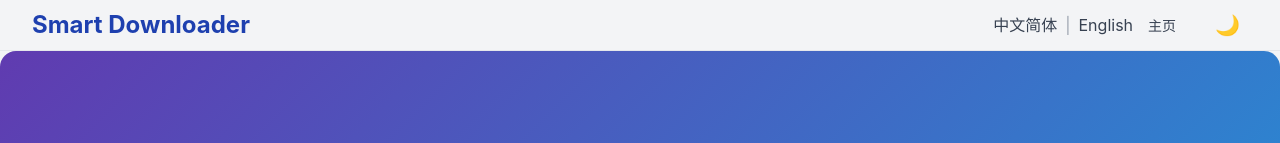
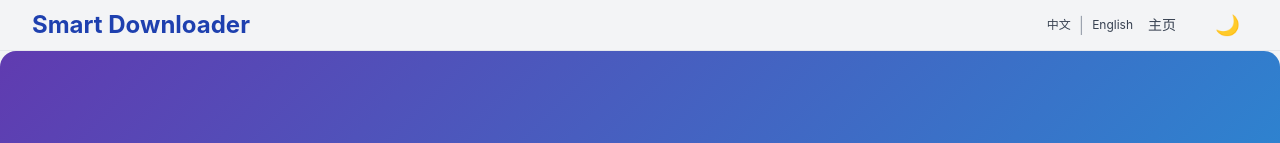
Before and after one commit to Jesencloud/SmartDownloader, a plain HTML site: page static/index.html in a window 1280 px wide. Shown: the top 143 px of the page. Drawn offline with nearby package versions, Linux system fonts and the light colour scheme.

Commit message:
改变语言选择字体大小

```diff
--- a/static/index.html
+++ b/static/index.html
@@ -681,10 +681,10 @@
                 </div>
                 <div class="header-right flex items-center">
                     <!-- Language Selection as Text -->
-                    <button id="languageZh" class="language-option text-gray-700 hover:text-blue-600 transition-colors mr-2" data-lang="zh">中文简体</button>
+                    <button id="languageZh" class="language-option text-gray-700 hover:text-blue-600 transition-colors mr-2 text-xs" data-lang="zh">中文</button>
                     <span class="text-gray-400">|</span>
-                    <button id="languageEn" class="language-option text-gray-700 hover:text-blue-600 transition-colors ml-2" data-lang="en">English</button>
-                    <a href="/" class="text-gray-700 hover:text-blue-600 transition-colors mr-4">Home</a>
+                    <button id="languageEn" class="language-option text-gray-700 hover:text-blue-600 transition-colors ml-2 text-xs" data-lang="en">English</button>
+                    <a href="/" class="text-gray-700 hover:text-blue-600 transition-colors mr-4 text-xs">Home</a>
                     <button id="darkModeToggle" class="dark-mode-toggle p-2 rounded-lg hover:bg-gray-200 transition-colors">🌙</button>
                 </div>
             </div>
```
